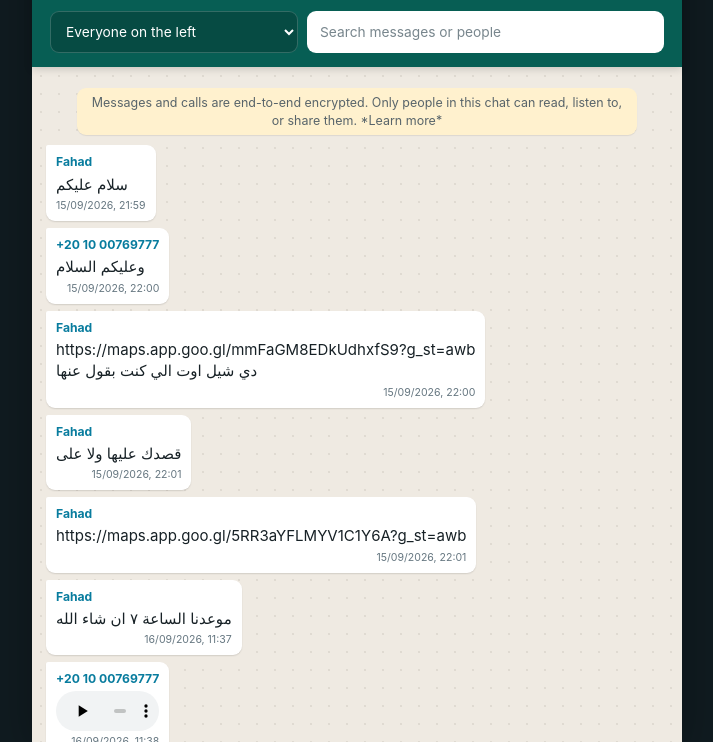
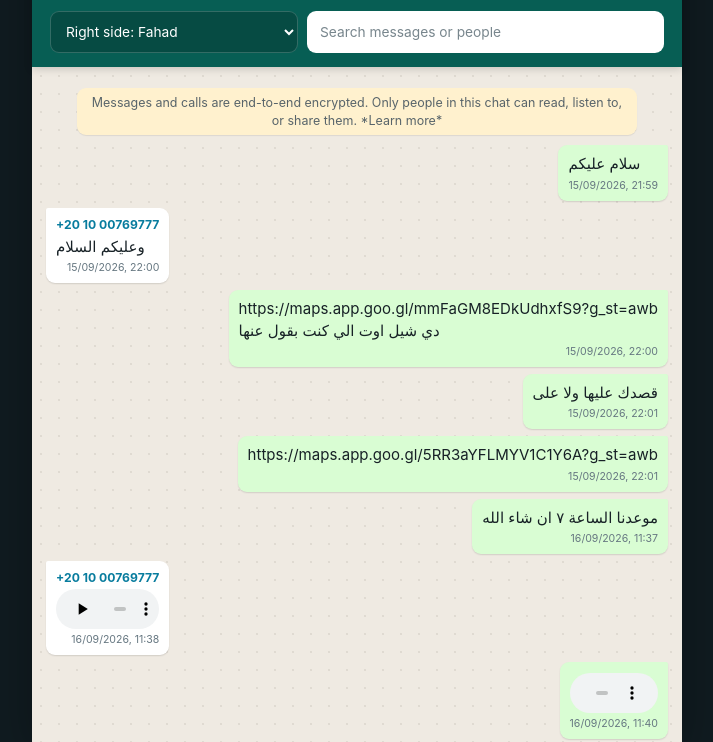
Before and after one commit to Alboredy/HondaComp, a plain HTML site: page index.html in a window 1280 px wide. Shown: the part 58-800 px from the top of the page, without its empty margins (283-996 px from the left). Drawn offline with Linux system fonts and the light colour scheme.

Commit message:
Default chat viewer to Fahad perspective

```diff
--- a/index.html
+++ b/index.html
@@ -213,6 +213,11 @@
         option.textContent = `Right side: ${sender}`;
         meSelect.append(option);
       }
+      const fahad = senders.find(sender => sender.toLocaleLowerCase() === 'fahad');
+      if (fahad) {
+        currentMe = fahad;
+        meSelect.value = fahad;
+      }
     }
 
     function appendAttachment(parent, content) {
```
